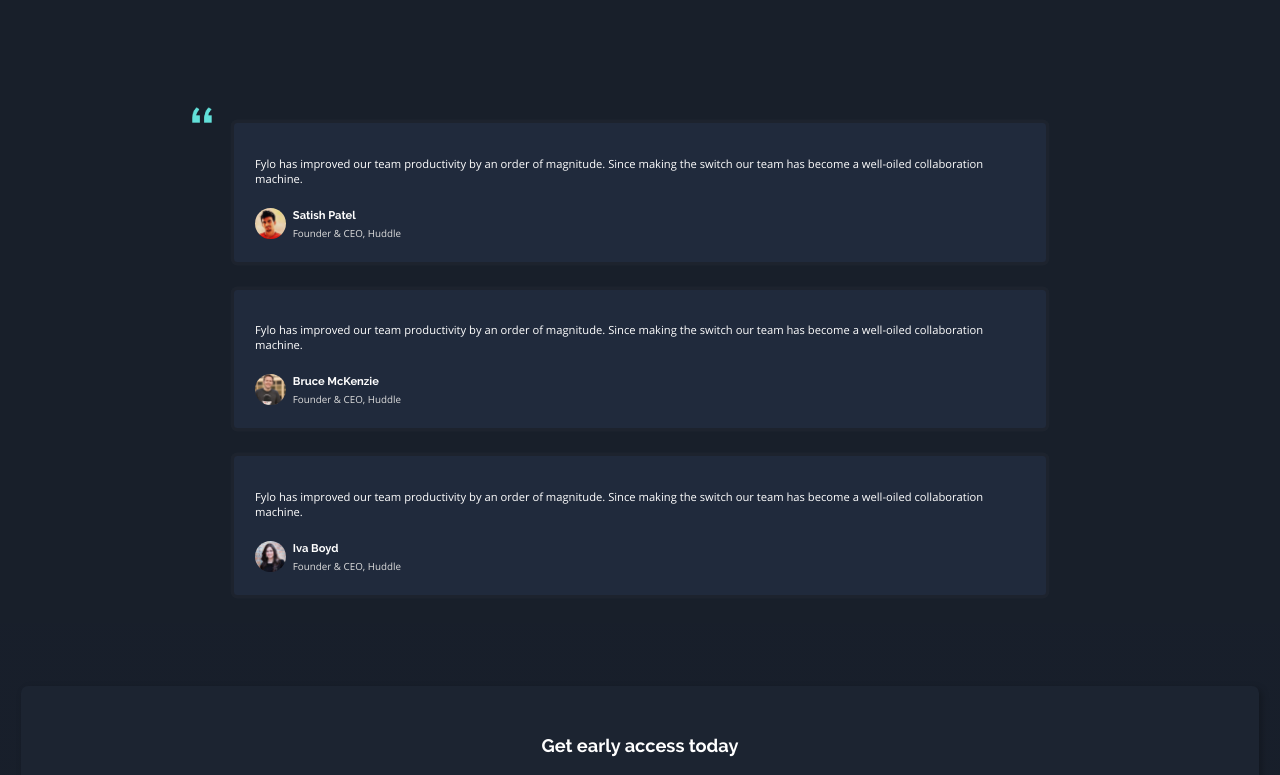
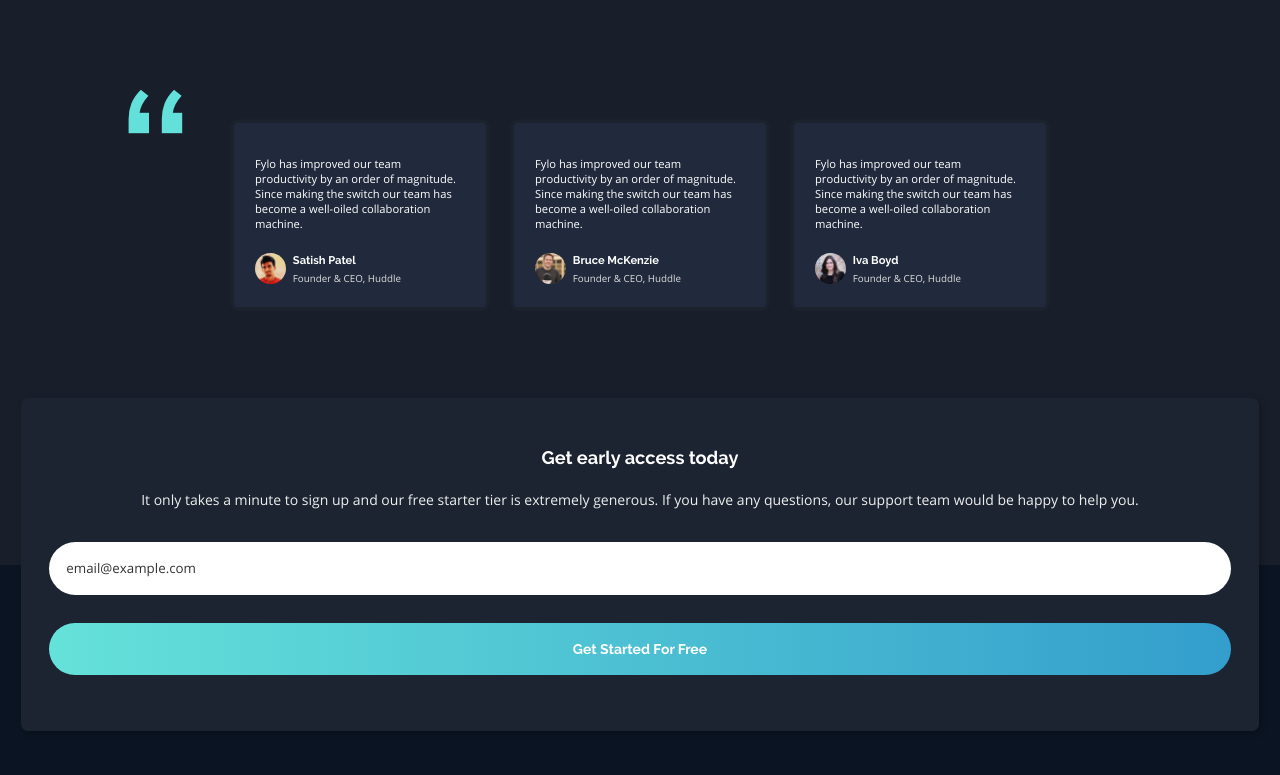
Before and after one commit to h-shams/fylo-landing-page-dark, a website: page index.html in a window 1280 px wide. Shown: the part 2064-2839 px from the top of the page. Drawn offline with Linux system fonts and the light colour scheme.

Commit message:
make "testimonials" section responsive

```diff
--- a/css/main.css
+++ b/css/main.css
@@ -276,18 +276,36 @@
   position: relative;
   margin: 5em 0 2em;
 }
-.testimonials::after{
+
+.testimonials__wrapper{
+  display: table;
+  margin: 0 auto;
+}
+.testimonials__wrapper::after{
   content: " ";
   display: block;
   position: absolute;
   background-image: url('../images/bg-quotes.png');
   background-size: contain;
   background-repeat: no-repeat;
+  font-size: 2.7em;
   height: 1.2em;
   width: 1.46em;
   bottom: 100%;
-  left: 15%;
+  left: 10%;
+  top: -0.9em;
+  z-index: -1;
 }
+
+@media (min-width: 30em) {
+  .testimonials__wrapper{
+    display: flex;
+    flex-flow: row wrap;
+    justify-content: center;
+    gap: 2em 0;
+  }
+}
+
 
 .testimonial{
   padding: 1.5em;
@@ -295,7 +313,7 @@
   border-radius: .25em;
   margin: 2em 1em;
   box-shadow: 0 0 0 .25em rgba(255,255,255,.02);
-
+  max-width: 20em;
 }
 .testimonial:first-child{
   margin-top: 0;
@@ -303,6 +321,16 @@
 .testimonial:last-child{
   margin-bottom: 0;
 }
+@media (min-width: 30em) {
+  .testimonial{
+    margin-top: 0;
+    margin-bottom: 0;
+    flex-grow: 1;
+    flex-basis: 0;
+    min-width: 16em;
+  }
+}
+
 
 .testimonial__txt{
   font-size: .8em;
--- a/index.html
+++ b/index.html
@@ -100,6 +100,7 @@
     </section>
     <section class="testimonials">
       <div class="inner-container">
+          <div class="testimonials__wrapper">
             <div class="testimonial">
               <p class="testimonial__txt">
                 Fylo has improved our team productivity by an order of magnitude. Since making the switch our team has
@@ -137,6 +138,7 @@
                   </div>
                   <h4 class="testimonial__name heading">Iva Boyd</h4>
                   <span class="testimonial__profession">Founder & CEO, Huddle</span>
+                </div>
             </div>
           </div>
       </div>
```
Lines whose indentation alone changed are shown as unchanged.
